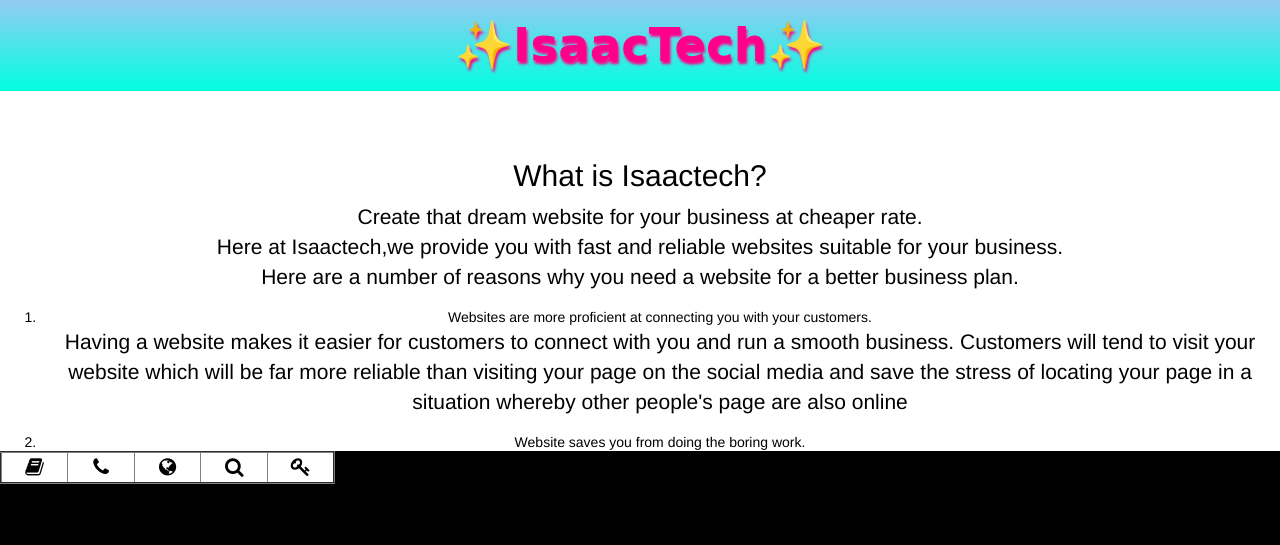
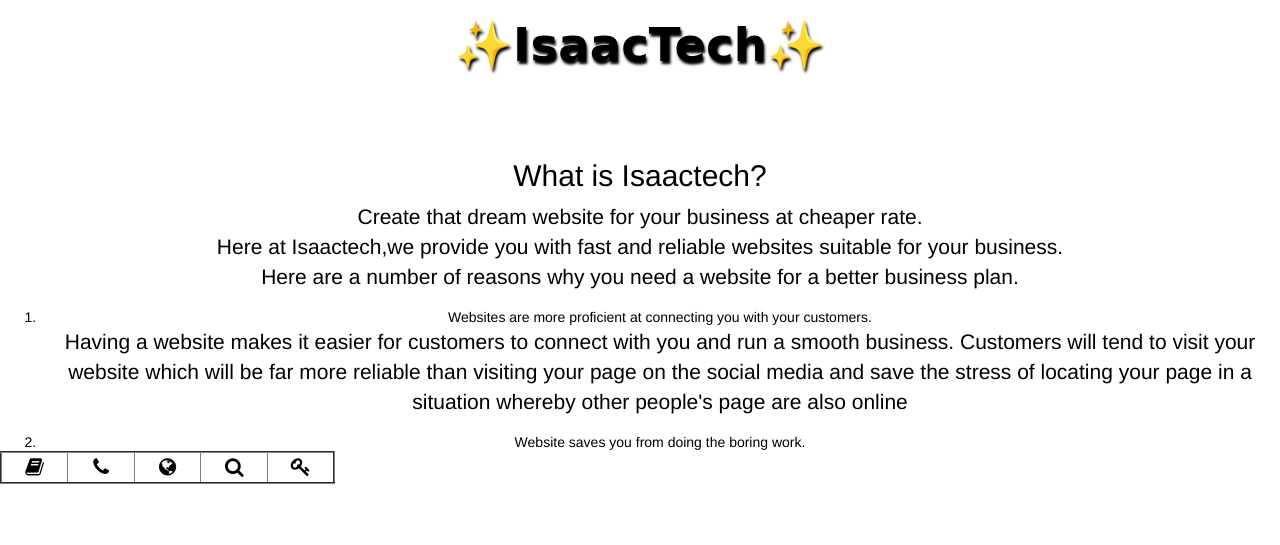
Before and after one commit to Issac-dev/Isaac-webtech, a plain HTML site: page index.html in a window 1280 px wide. Drawn offline with nearby package versions, Linux system fonts and the light colour scheme.

Commit message:
Update index.css

```diff
--- a/index.css
+++ b/index.css
@@ -1,9 +1,9 @@
 #body {
-  background-color: black;
-  color: pink;
+  background-color: white;
+  color: black;
 }
 #myservice {
-  color: #ff00a1;
+  color: black;
 }
 #title {
   color: black;
@@ -12,12 +12,11 @@
   font-size: 100pt;
   text-align: center;
   font-family: cursive;
-  background:linear-gradient(#95caf3,#00ffde);
-}
+  }
 #name {
   font-size: 35pt;
   text-shadow: 1pt 2pt 2pt;
-  color: #ff008b;
+  color: black;
 }
 #tab {
   height: 57pt;
```
